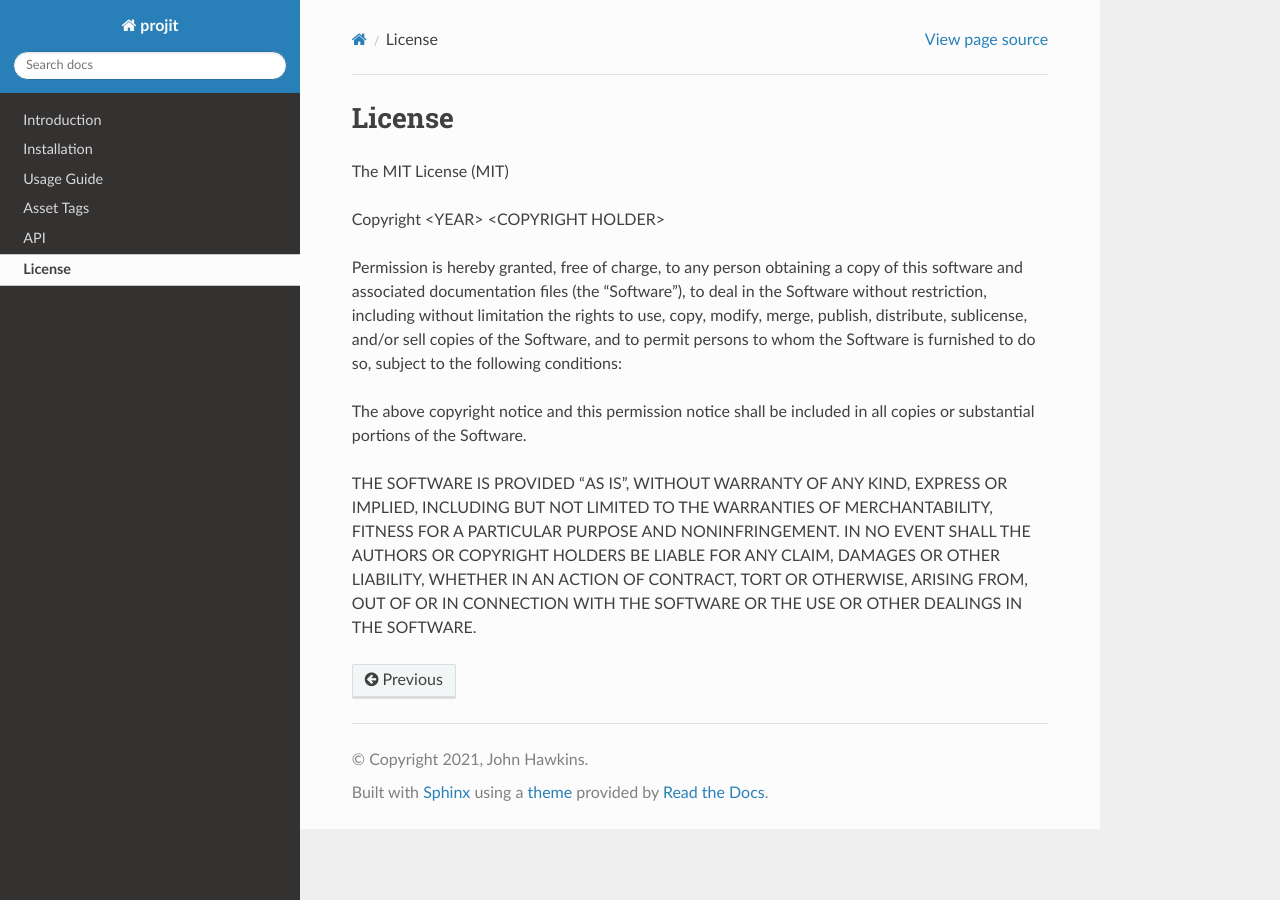
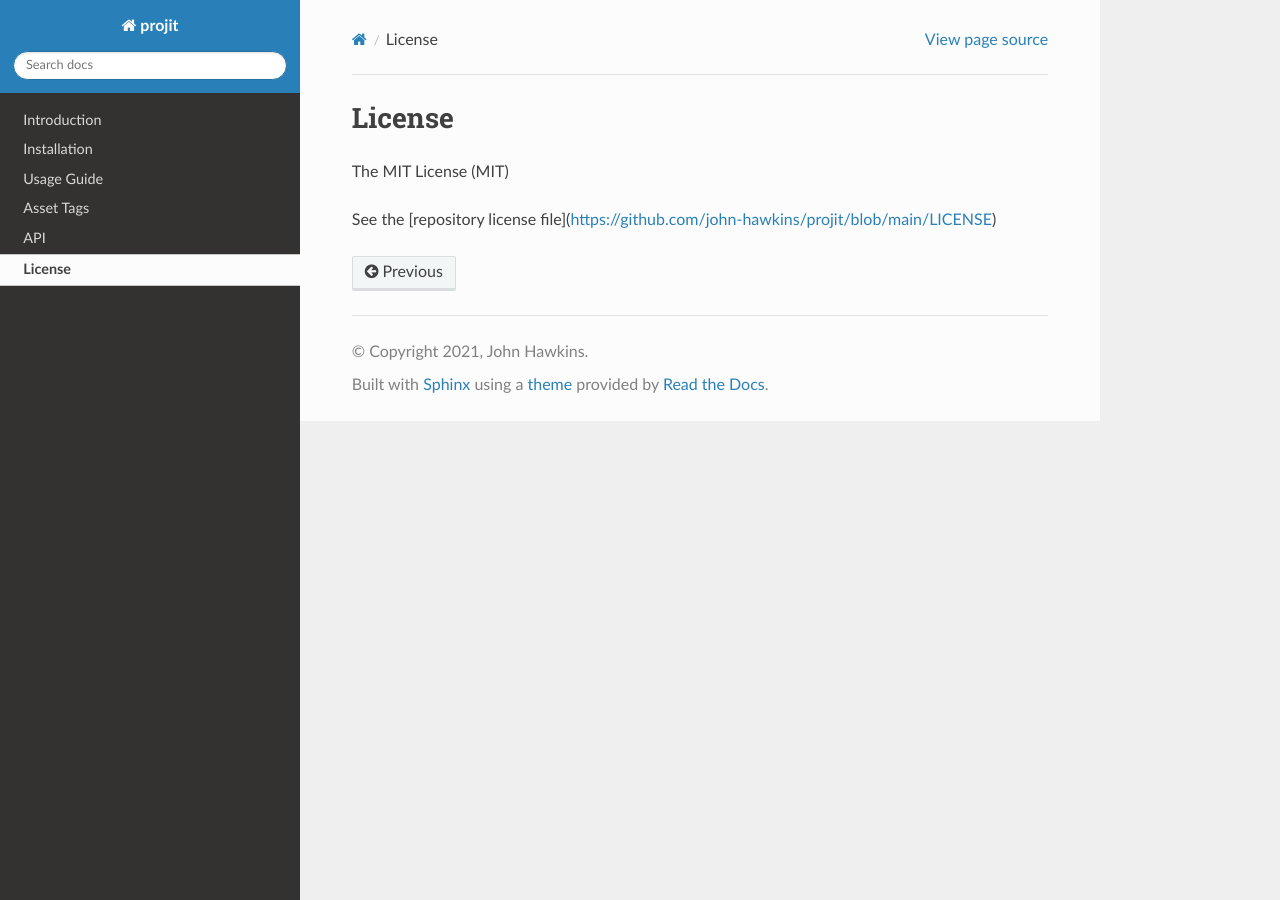
Before and after one commit to john-hawkins/projit, a Sphinx documentation site: the page built from docs/source/license.rst, in a window 1280 px wide. Built offline with Sphinx 7.4.7 and the Read the Docs theme 3.1.0, drawn with Linux system fonts in a browser that asks for light colours.

Commit message:
docs changes

```diff
--- a/docs/source/license.rst
+++ b/docs/source/license.rst
@@ -3,10 +3,4 @@ License
 
 The MIT License (MIT)
 
-Copyright <YEAR> <COPYRIGHT HOLDER>
-
-Permission is hereby granted, free of charge, to any person obtaining a copy of this software and associated documentation files (the "Software"), to deal in the Software without restriction, including without limitation the rights to use, copy, modify, merge, publish, distribute, sublicense, and/or sell copies of the Software, and to permit persons to whom the Software is furnished to do so, subject to the following conditions:
-
-The above copyright notice and this permission notice shall be included in all copies or substantial portions of the Software.
-
-THE SOFTWARE IS PROVIDED "AS IS", WITHOUT WARRANTY OF ANY KIND, EXPRESS OR IMPLIED, INCLUDING BUT NOT LIMITED TO THE WARRANTIES OF MERCHANTABILITY, FITNESS FOR A PARTICULAR PURPOSE AND NONINFRINGEMENT. IN NO EVENT SHALL THE AUTHORS OR COPYRIGHT HOLDERS BE LIABLE FOR ANY CLAIM, DAMAGES OR OTHER LIABILITY, WHETHER IN AN ACTION OF CONTRACT, TORT OR OTHERWISE, ARISING FROM, OUT OF OR IN CONNECTION WITH THE SOFTWARE OR THE USE OR OTHER DEALINGS IN THE SOFTWARE.
+See the [repository license file](https://github.com/john-hawkins/projit/blob/main/LICENSE)
```
Also changed, not shown: docs/source/usage.rst (+5 -4 lines).
